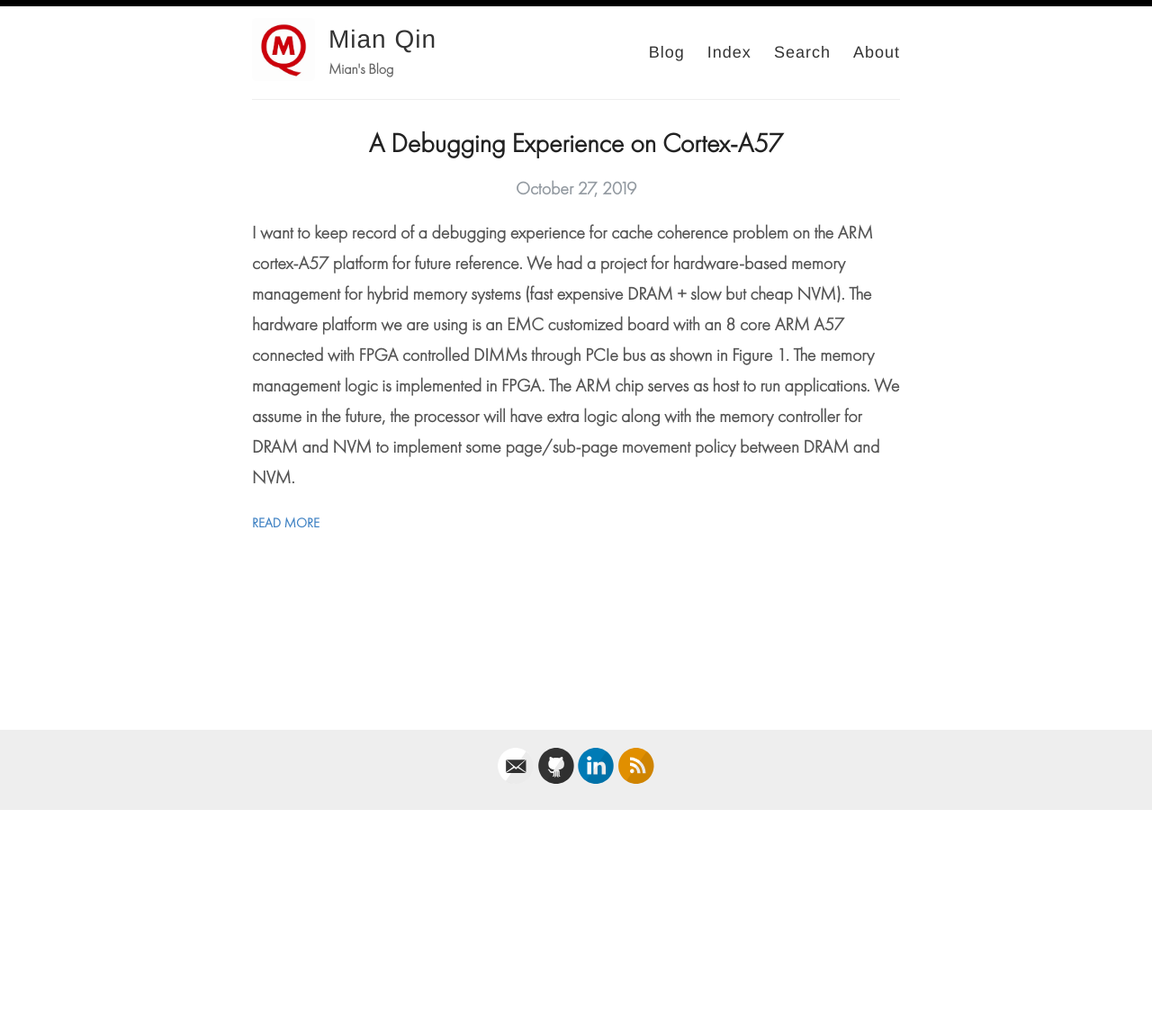
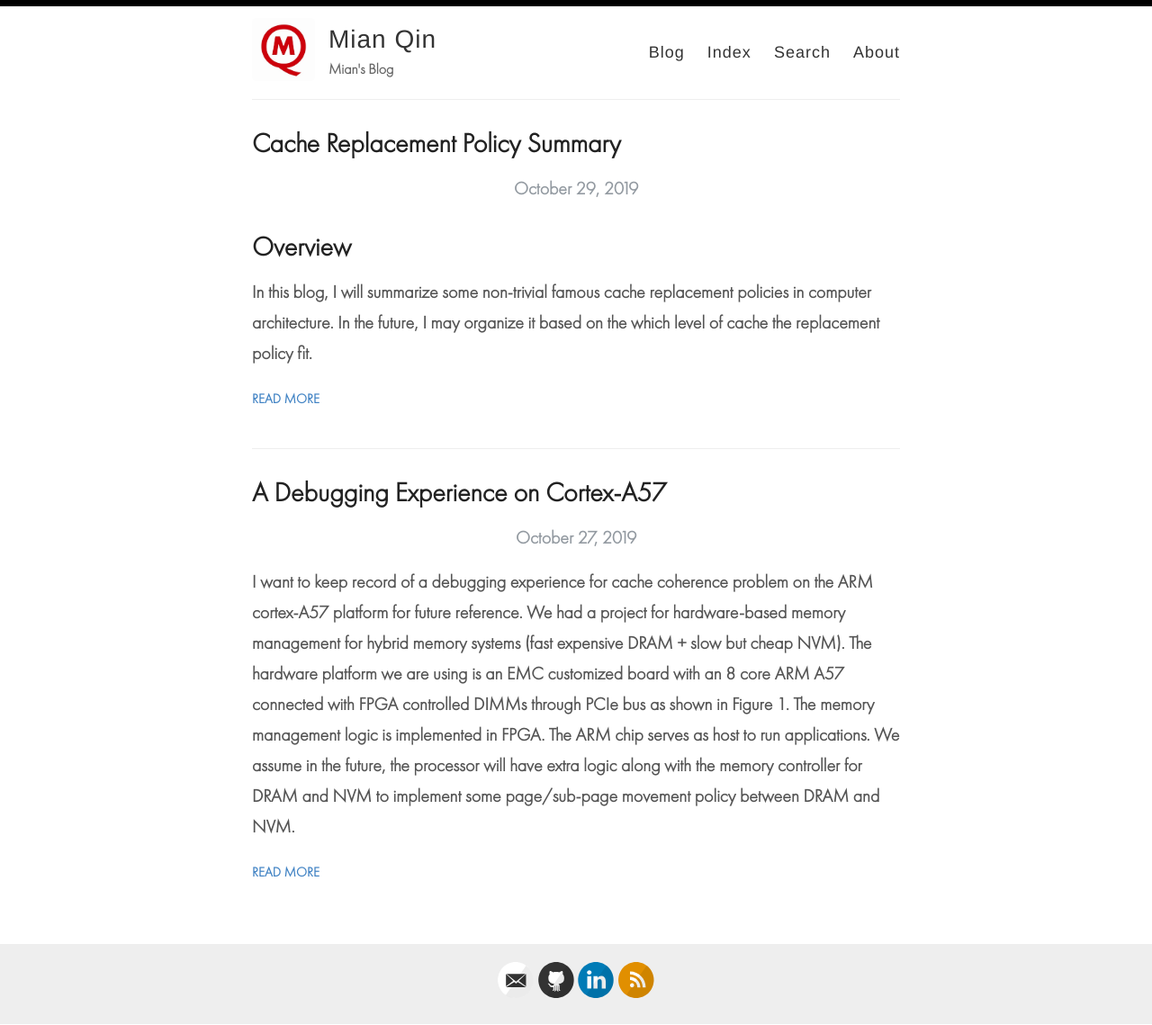
Before and after one commit to celery1124/celery1124.github.io, a Jekyll site: the page built from index.html, in a window 1280 px wide. Shown: the whole page at 90% size. Built offline with Jekyll 4.4.1, drawn with Linux system fonts in a browser that asks for light colours; the list of posts is cut into pages by our own code; before the commit the page ends 901 px from its top, so only the background shows below that.

Commit message:
second post on cache replacement policy summary

```diff
--- /dev/null
+++ b/_posts/2019-10-29-cache-replacement-policy-summary.md
@@ -0,0 +1,20 @@
+---
+layout: post
+title: Cache Replacement Policy Summary
+categories: Architecture
+tags: [cache, cache replacement]
+---
+
+# Overview
+In this blog, I will summarize some non-trivial famous cache replacement policies in computer architecture.  In the future, I may organize it based on the which level of cache the replacement policy fit.
+
+# Policies
+In this section, we categroize based on the policy names.
+## Belady's algorithm
+Fit cache level: LLC
+
+Belady's replacement algorithm is also known as optimal replacement policy.  The Belady's algorithm is also referred in the operating system page replacement domain.  It needs the future access information to find the replace victim (the largest re-use distance). In Lin's [Hawkeye][Back to the Future: Leveraging Belady’s Algorithm for Improved Cache Replacement] paper, they leverage the history information to implement belady's algorithm.
+
+
+<!-- Reference -->
+[Back to the Future: Leveraging Belady’s Algorithm for Improved Cache Replacement]: https://www.cs.utexas.edu/~lin/papers/isca16.pdf
--- a/style.scss
+++ b/style.scss
@@ -45,7 +45,7 @@ h1, h2, h3, h4, h5, h6 {
   line-height: 1.7;
   margin: 1em 0 15px;
   padding: 0;
-  text-align: center;
+  text-align: left;
 
   @include mobile {
     line-height: 1.4;
@@ -63,17 +63,17 @@ h2 {
   font-size: 24px;
 }
 
-@media (min-width: 769px){
-	.post h2::before, .post h2::after {
-	    content: "";
-	    display: inline-block;
-	    vertical-align: middle;
-	    width: 46px;
-	    height: 1px;
-	    background: rgb(192, 211, 218);
-	    margin: 0px 30px;
-	}
-}
+//@media (min-width: 769px){
+//	.post h2::before, .post h2::after {
+//	    content: "";
+//	    display: inline-block;
+//	    vertical-align: middle;
+//	    width: 46px;
+//	    height: 1px;
+//	    background: rgb(192, 211, 218);
+//	    margin: 0px 30px;
+//	}
+//}
 
 h3 {
   font-size: 20px;
@@ -432,7 +432,7 @@ body:after {
 
 .post h1{
   font-family: 'FuturaPTLight';
-  text-align: center;
+  text-align: left;
   font-weight: bold;
   font-kerning: auto;
   font-feature-settings: "kern","liga","dlig","hlig","cswh";
```
Also changed, not shown: _posts/2019-10-27-a-debugging-experience-on-Cortex-A57.md (+1 -0 lines), 1 other file.
